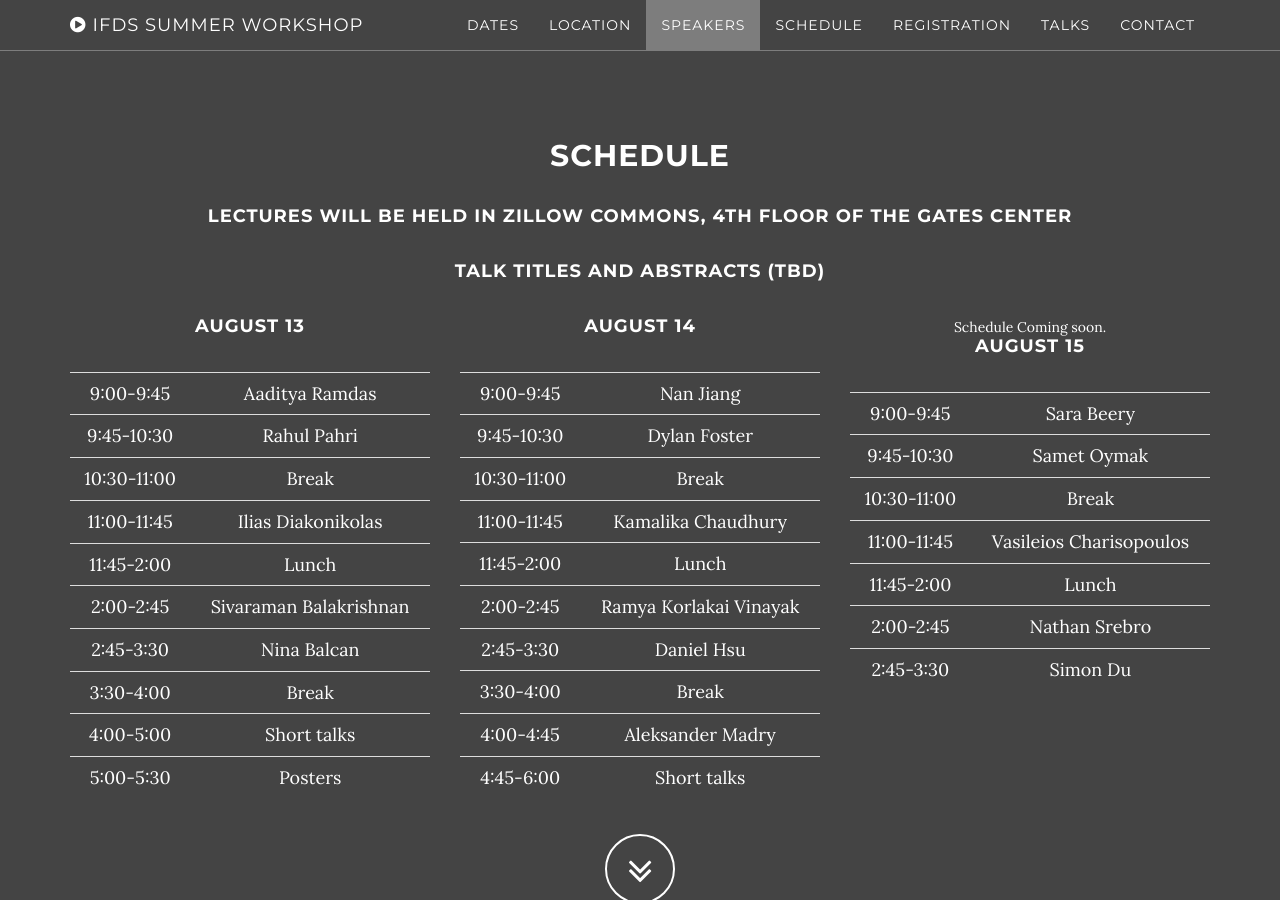
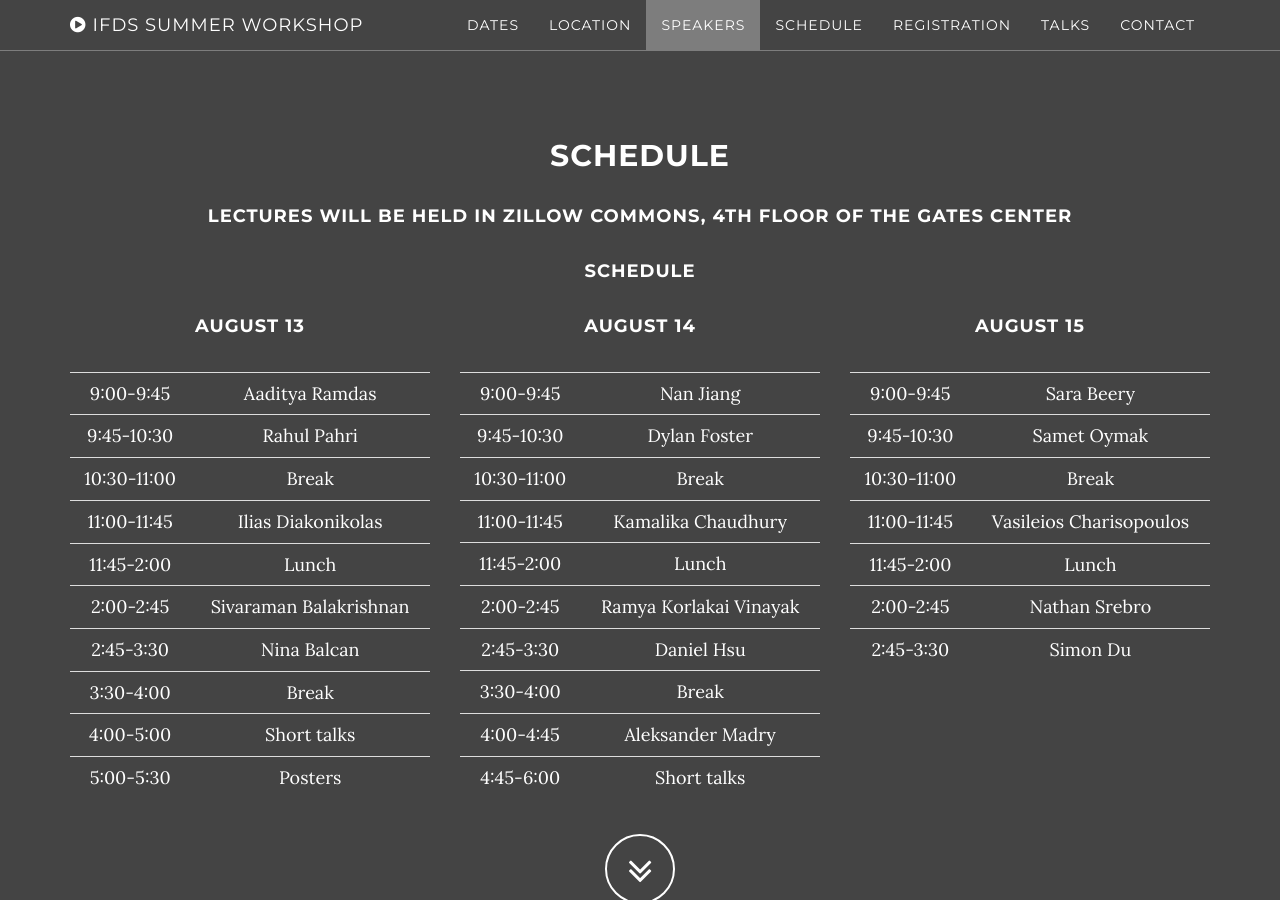
Before and after one commit to kgjamieson/ifds-workshop-2025, a Jekyll site: the page built from index.html, in a window 1280 px wide and 900 px high, scrolled down 4373 px. Built offline with Jekyll 4.4.1, drawn with Linux system fonts in a browser that asks for light colours.

Commit message:
Update schedule.html

```diff
--- a/_includes/schedule.html
+++ b/_includes/schedule.html
@@ -11,12 +11,11 @@
 <!--           <h4> The final schedule will be posted soon </h4> -->
 
 <!--           <h4><a href="img/drds22_abstracts.pdf">Talk titles and abstracts</a> </h4> -->
-          <h4>Talk titles and abstracts (TBD)</h4>
+          <h4>Schedule</h4>
 
 
 
  <div class="row">
-     Schedule Coming soon.
           <div class="col-md-4">
               <h4> August 13 </h4>
               <table class="table table-large">
```
